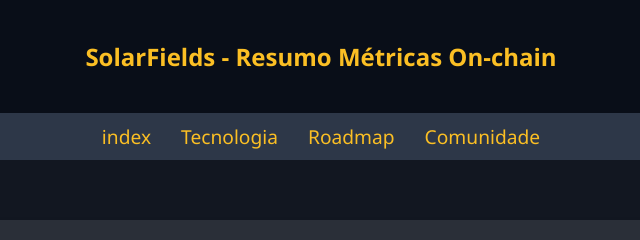
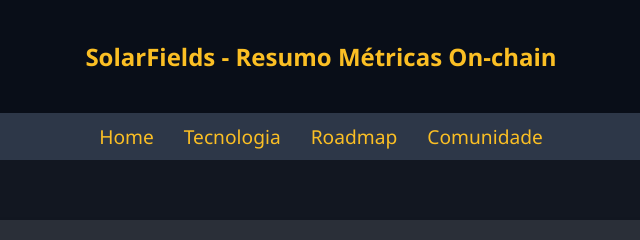
Before and after one commit to solarfieldsltda/SolarFieldsLTDA, a plain HTML site: page index.html in a window 1280 px wide. Shown: the top 240 px of the page, 319-959 px from the left. Drawn offline with nearby package versions, Linux system fonts and the light colour scheme.

Commit message:
Update index.html

```diff
--- a/index.html
+++ b/index.html
@@ -198,7 +198,7 @@
     </header>
     <nav>
         <ul>
-            <li><a href="index.html">index</a></li>
+            <li><a href="index.html">Home</a></li>
             <li><a href="tecnologia.html">Tecnologia</a></li>
             <li><a href="roadmap.html">Roadmap</a></li>
             <li><a href="#community">Comunidade</a></li>
```
